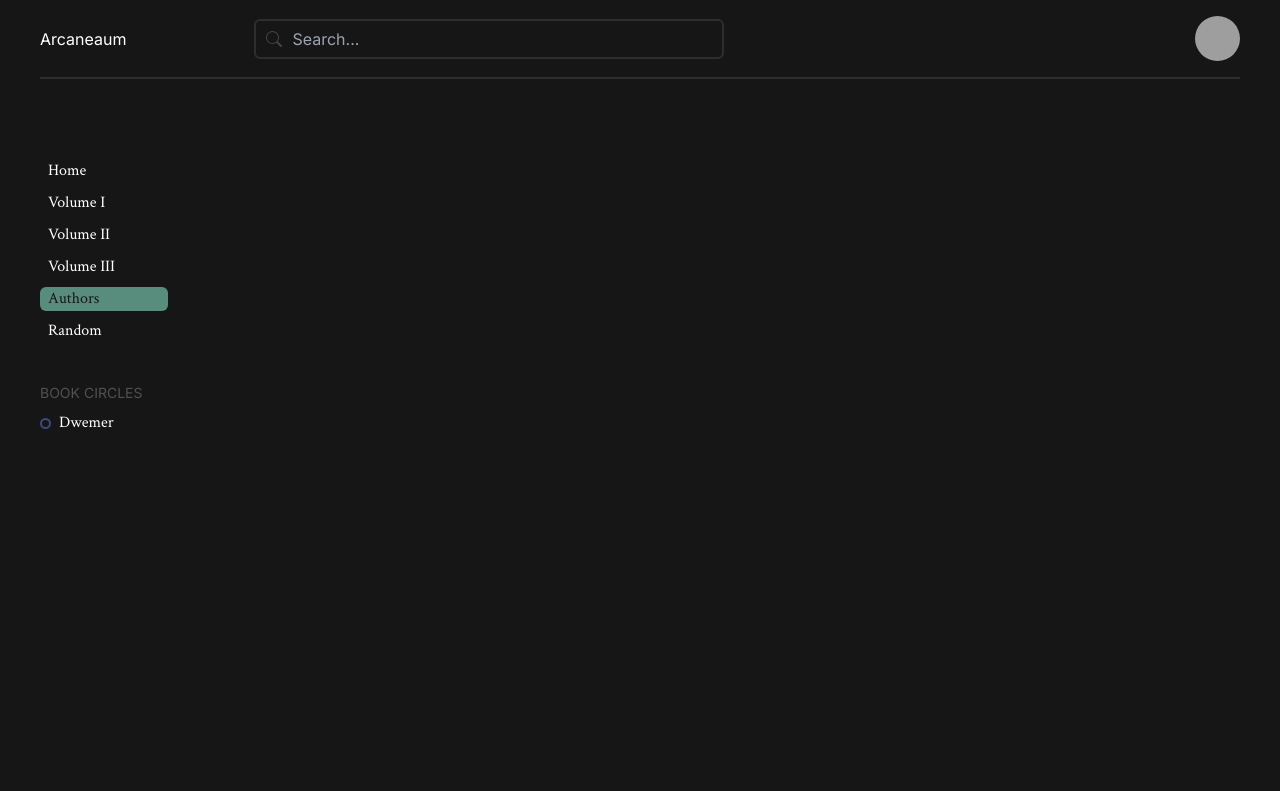
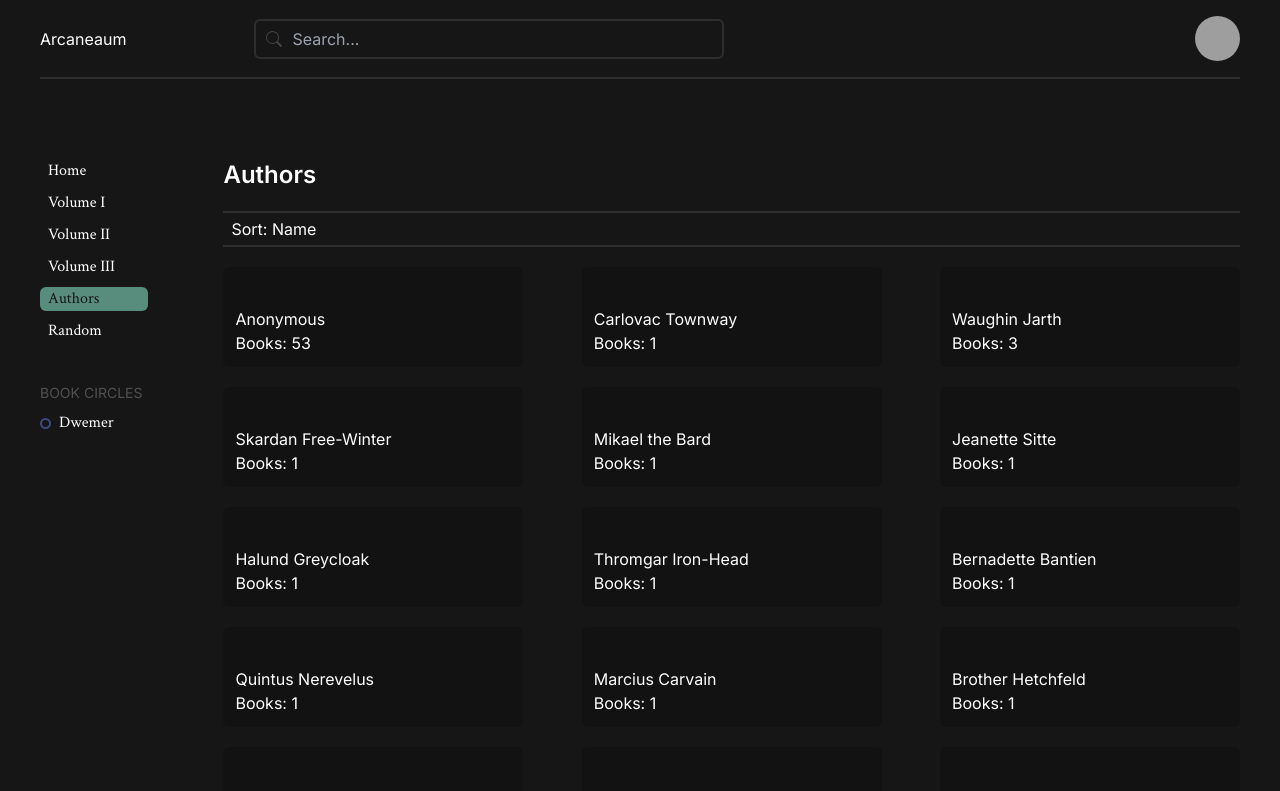
Before and after one commit to Jack-LP/Arcanaeum, a React (Vite) app: page /authors in a window 1280 px wide. Shown: the top 791 px of the page. Built offline with nearby package versions, Linux system fonts and the light colour scheme; grey boxes are pictures that could not be loaded.

Commit message:
Added author page

```diff
--- a/src/App.tsx
+++ b/src/App.tsx
@@ -4,6 +4,7 @@ import Sidebar from './components/common/Sidebar';
 import Home from './pages/Home';
 import Volume from './pages/Volume';
 import Book from './pages/Book';
+import Authors from './pages/Authors';
 
 function App() {
   const location = useLocation();
@@ -14,6 +15,7 @@ function App() {
         <Sidebar location={location} />
         <Routes>
           <Route path='/' element={<Home />} />
+          <Route path='/authors' element={<Authors />} />
           <Route path='/volume/:volId' element={<Volume />} />
           <Route path='/volume/:volId/:bookId' element={<Book />} />
         </Routes>
--- /dev/null
+++ b/src/components/authors/AuthorCard.tsx
@@ -0,0 +1,17 @@
+const AuthorCard = ({ author, authorNames }) => {
+  let booksAmount = 0;
+
+  for (let i = 0; i < authorNames.length; i++) {
+    authorNames[i] === author ? booksAmount++ : null;
+  }
+
+  return (
+    <div className='w-[300px] h-[100px] bg-charcoal-200 rounded-md flex flex-col justify-end p-3'>
+      <div className='flex flex-col'>
+        <h2>{author}</h2>
+        <h3>{`Books: ${booksAmount}`}</h3>
+      </div>
+    </div>
+  );
+};
+export default AuthorCard;
--- a/src/components/volume/FeaturedCard.tsx
+++ b/src/components/volume/FeaturedCard.tsx
@@ -14,7 +14,7 @@ const FeaturedCard = ({ book, image }) => {
         src={`/img/book-covers/${image}.jpg`}
         alt=''
       />
-      <div className='absolute rounded-md bg-gradient-to-t from-black/60 to-transparent w-full h-full'></div>
+      <div className='absolute rounded-md bg-gradient-to-t from-black/75 to-black/25 w-full h-full'></div>
       <div className='absolute top-5 right-5 flex items-center gap-1'>
         <p>{calcReadingTime(book.text)}m</p>
         <ClockFill />
--- /dev/null
+++ b/src/pages/Authors.tsx
@@ -0,0 +1,23 @@
+import { useContext } from 'react';
+import DataContext from '../context/DataContext';
+import AuthorCard from '../components/authors/AuthorCard';
+
+const Authors = () => {
+  const { libraryData } = useContext(DataContext);
+
+  const authorNames = libraryData.map((book) => book['author']); // Returns array of all name occurrences
+  const authorList = Array.from(new Set(libraryData.map((obj) => obj.author))); // Returns array of all Authors
+
+  return (
+    <div className='flex flex-col gap-5 w-full'>
+      <h1 className='text-2xl font-semibold'>Authors</h1>
+      <div className='border-y-2 py-1 px-2 border-white/10'>Sort: Name</div>
+      <div className='flex flex-wrap gap-5 justify-between'>
+        {authorList.map((item, i) => (
+          <AuthorCard author={authorList[i]} authorNames={authorNames} />
+        ))}
+      </div>
+    </div>
+  );
+};
+export default Authors;
--- a/src/pages/Book.tsx
+++ b/src/pages/Book.tsx
@@ -1,8 +1,8 @@
 import { useContext } from 'react';
 import { useParams } from 'react-router-dom';
 import DataContext from '../context/DataContext';
-import Title from '../components/Book/Title';
-import Text from '../components/Book/Text';
+import Title from '../components/book/Title';
+import Text from '../components/book/Text';
 
 const Book = () => {
   const { libraryData } = useContext(DataContext);
```
